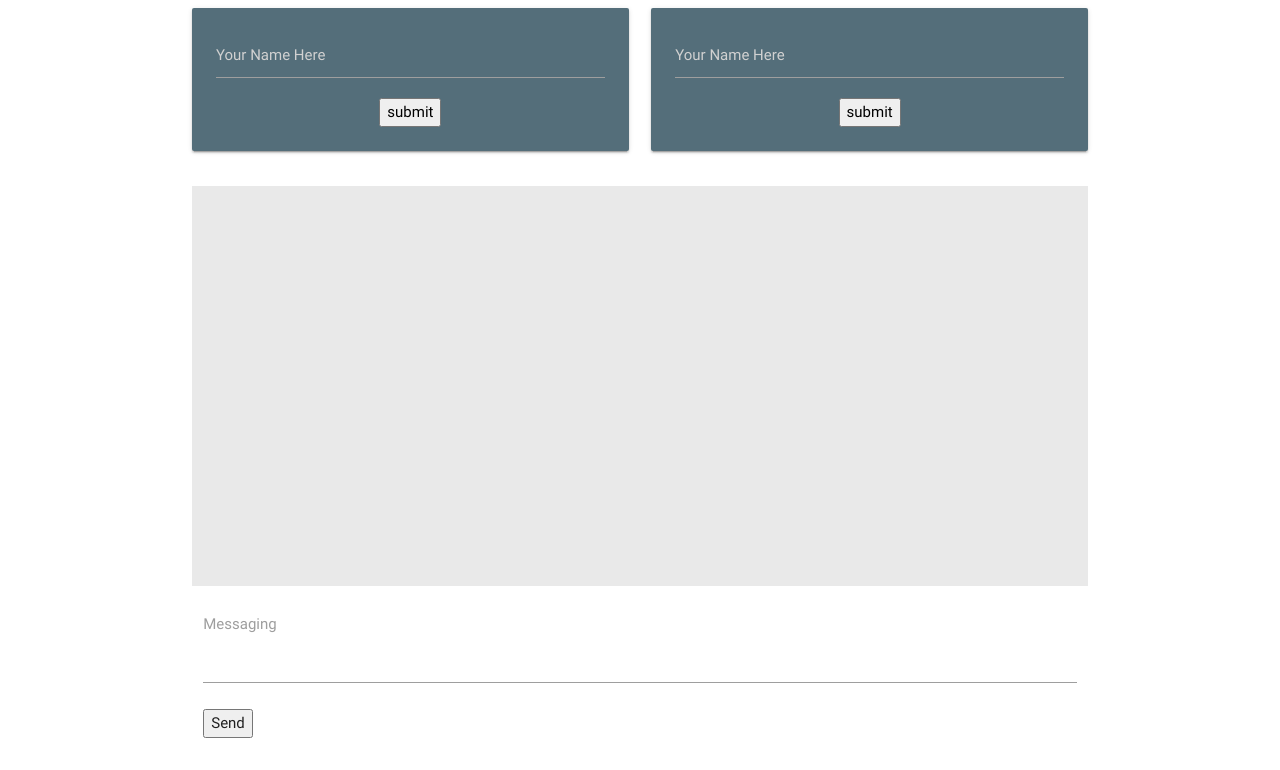
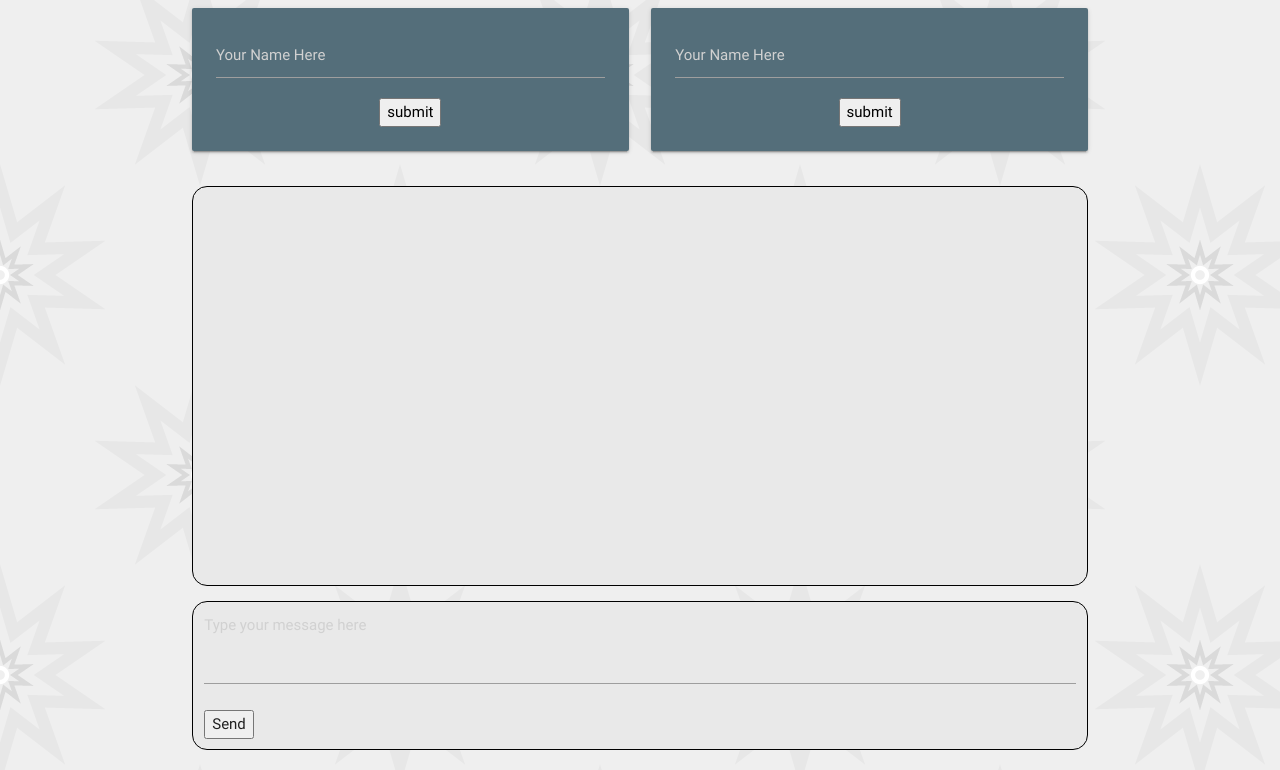
Before and after one commit to Jwenzel1/RockPaperScissors, a plain HTML site: page index.html in a window 1280 px wide. Shown: the part 125-895 px from the top of the page. Drawn offline with nearby package versions, Linux system fonts and the light colour scheme; no server answers.

Commit message:
Added a background and some QoL changes

```diff
--- a/assets/css/style.css
+++ b/assets/css/style.css
@@ -1,5 +1,10 @@
 .hidden{
   display: none;
+}
+
+.roundedBorder{
+  border: 1px solid black;
+  border-radius: 15px;
 }
 
 #messaging{
@@ -13,3 +18,20 @@
 #messaging p{
   width: 100%;
 }
+
+#sendMessage{
+  margin-bottom: 10px;
+}
+
+body{
+  background-image: url("../images/pow-star.png")
+}
+
+.materialize-textarea{
+  background-color: #e9e9e9;
+}
+
+.input-field{
+  background-color: #e9e9e9;
+  padding-bottom: 5px;
+}
--- a/assets/javascript/script.js
+++ b/assets/javascript/script.js
@@ -191,7 +191,9 @@ $(".submit").on("click", function(event){
 });
 
 databaseRef.ref("/messages").on("child_added", function(snapshot){
+  console.log("again");
   putMessage(snapshot.val());
+  databaseRef.ref("/messages").remove();
 });
 
 $("#sendMessage").on("click", function(){
--- a/index.html
+++ b/index.html
@@ -49,12 +49,11 @@
       </div>
       <div class="row">
         <div class="col s12">
-          <div id="messaging">
+          <div id="messaging" class="roundedBorder">
 
           </div>
-          <div class="input-field col s12">
-            <textarea id="textarea" class="materialize-textarea"></textarea>
-            <label for="textarea">Messaging</label>
+          <div class="input-field col s12 roundedBorder">
+            <textarea id="textarea" class="materialize-textarea" placeholder="Type your message here"></textarea>
             <button id="sendMessage" type="button" name="button">Send</button>
           </div>
         </div>
```
Also changed, not shown: assets/images/pow-star.png (added).
